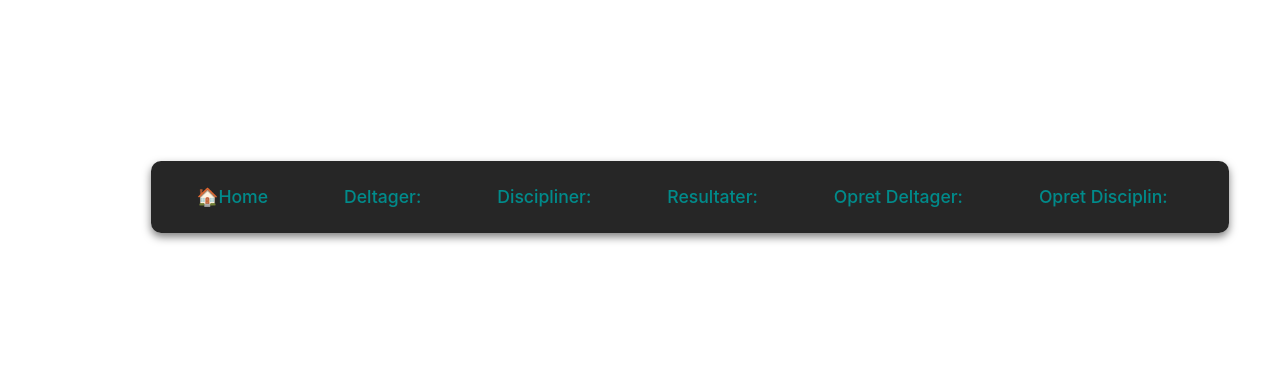
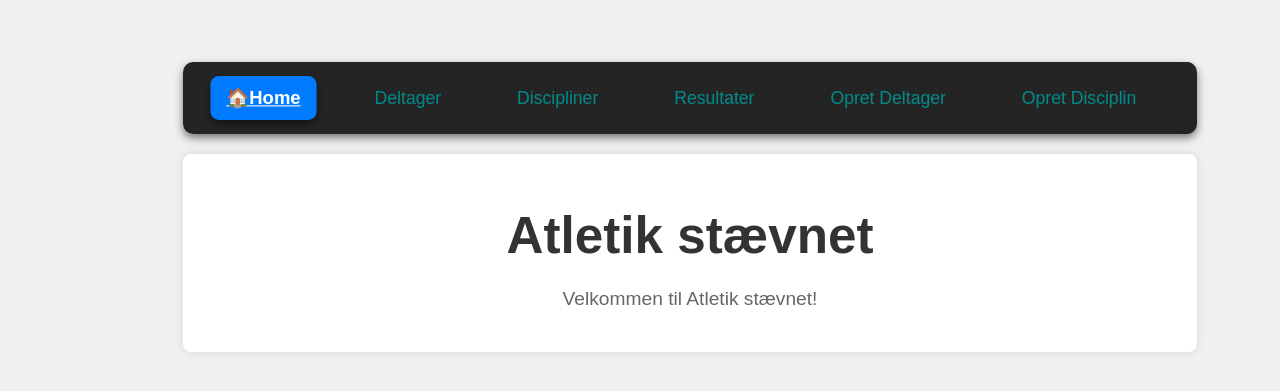
Before and after one commit to Abdiox/frontendApp, a React (Vite) app: page /home in a window 1280 px wide. Shown: the part 203-594 px from the top of the page. Built offline with nearby package versions, Linux system fonts and the light colour scheme.

Commit message:
fetched results

```diff
--- a/src/App.tsx
+++ b/src/App.tsx
@@ -8,15 +8,19 @@ import { Disciplins } from "./components/Disciplins";
 import { Results } from "./components/Results";
 import ParticipantForm from "./form/OpretForm";
 import DisciplinForm from "./form/OpretFormDisciplin";
+import Home from "./components/Home";
 
 import Layout from "./Layout";
 
 import "./App.css";
-
 export default function App() {
   return (
     <>
       <Layout>
+        <Routes>
+          <Route path="/home" element={<Home />} />
+        </Routes>
+
         <Routes>
           <Route path="/participants" element={<Participants />} />
         </Routes>
--- a/src/NavHeader.tsx
+++ b/src/NavHeader.tsx
@@ -1,5 +1,4 @@
 import { NavLink } from "react-router-dom";
-import AuthStatus from "./security/AuthStatus";
 
 import "./NavHeader.css";
 
@@ -8,22 +7,22 @@ export default function NavHeader() {
     <nav>
       <ul>
         <li>
-          <NavLink to="/">🏠Home</NavLink>
+          <NavLink to="/home">🏠Home</NavLink>
         </li>
         <li>
-          <NavLink to="/participants">Deltager:</NavLink>
+          <NavLink to="/participants">Deltager</NavLink>
         </li>
         <li>
-          <NavLink to="/disciplins">Discipliner:</NavLink>
+          <NavLink to="/disciplins">Discipliner</NavLink>
         </li>
         <li>
-          <NavLink to="/results">Resultater:</NavLink>
+          <NavLink to="/results">Resultater</NavLink>
         </li>
         <li>
-          <NavLink to="/opretform">Opret Deltager:</NavLink>
+          <NavLink to="/opretform">Opret Deltager</NavLink>
         </li>
         <li>
-          <NavLink to="/disciplinform">Opret Disciplin:</NavLink>
+          <NavLink to="/disciplinform">Opret Disciplin</NavLink>
         </li>
       </ul>
     </nav>
--- /dev/null
+++ b/src/components/Home.css
@@ -0,0 +1,32 @@
+/* Home.css */
+
+/* Generel stil for hele siden */
+body {
+  font-family: Arial, sans-serif;
+  background-color: #f0f0f0;
+  margin: 0;
+  padding: 0;
+  display: flex;
+  justify-content: center;
+  align-items: center;
+  height: 100vh;
+}
+
+.container {
+  text-align: center;
+  background-color: #fff;
+  padding: 20px;
+  border-radius: 8px;
+  box-shadow: 0 0 10px rgba(0, 0, 0, 0.1);
+}
+
+h1 {
+  color: #333;
+  font-size: 2.5rem;
+  margin-bottom: 20px;
+}
+
+p {
+  color: #666;
+  font-size: 1.2rem;
+}
--- /dev/null
+++ b/src/components/Home.tsx
@@ -0,0 +1,14 @@
+// Home.tsx
+import React from "react";
+import "./Home.css";
+
+const Home: React.FC = () => {
+  return (
+    <div className="container">
+      <h1>Atletik stævnet</h1>
+      <p>Velkommen til Atletik stævnet!</p>
+    </div>
+  );
+};
+
+export default Home;
--- a/src/components/Results.tsx
+++ b/src/components/Results.tsx
@@ -20,6 +20,9 @@ export const Results = () => {
       <table>
         <thead>
           <tr>
+            <th>Deltager ID:</th>
+            <th>Deltager Navn:</th>
+            <th>Disciplin Navn:</th>
             <th>Resultat Type:</th>
             <th>Resultat:</th>
             <th>Dato:</th>
@@ -29,8 +32,11 @@ export const Results = () => {
           {result.map((results) => {
             return (
               <tr key={results.id}>
+                <td>{results.participantId}</td>
+                <td>{results.participantName}</td>
+                <td>{results.disciplinName}</td>
                 <td>{results.resultType}</td>
-                <td>{results.resultValue}</td>
+                <td>{(results.resultValue / 1000).toFixed(2)} sekunder</td>
                 <td>{results.date}</td>
               </tr>
             );
--- a/src/services/apiFacade.ts
+++ b/src/services/apiFacade.ts
@@ -26,6 +26,9 @@ interface Results {
   resultType: string;
   date: Date;
   resultValue: number;
+  disciplin: Disciplin;
+  participant: Participants;
+  participantName: string;
 }
 
 let participants: Array<Participants> = [];
```
